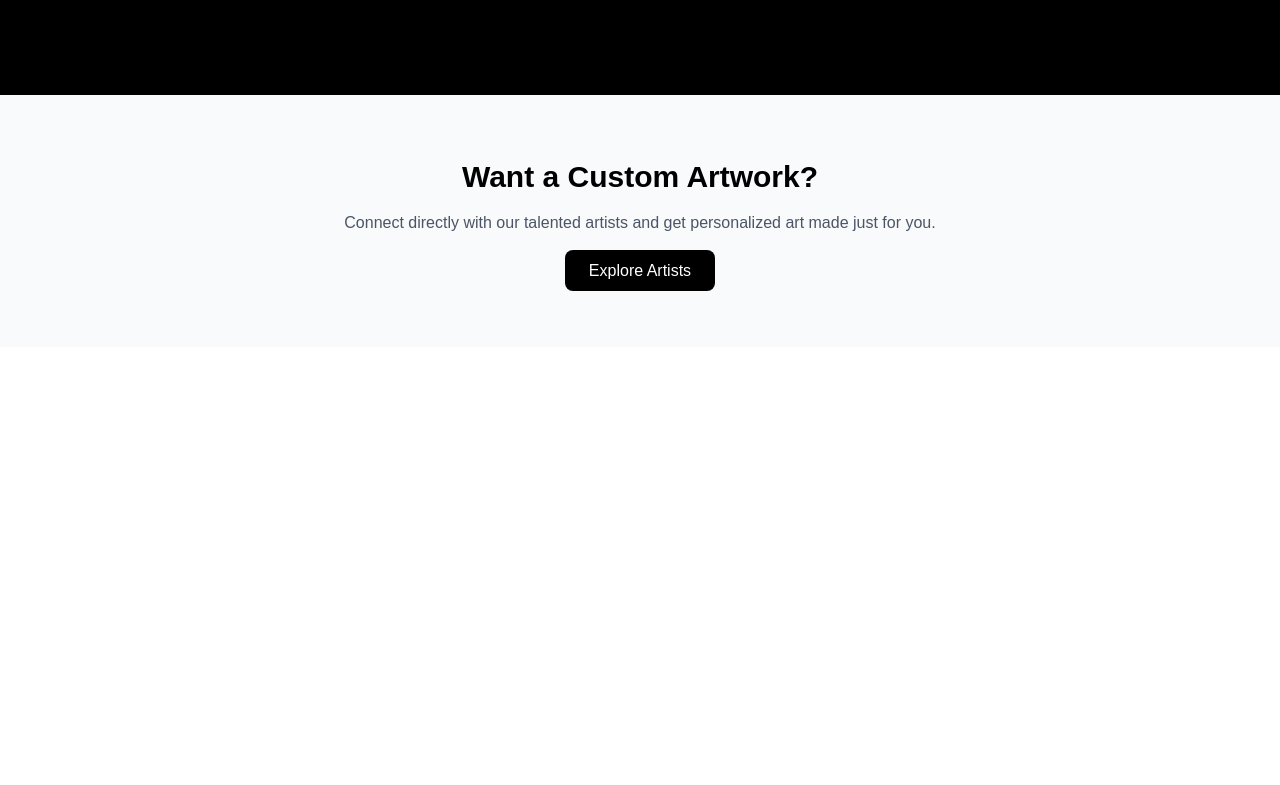
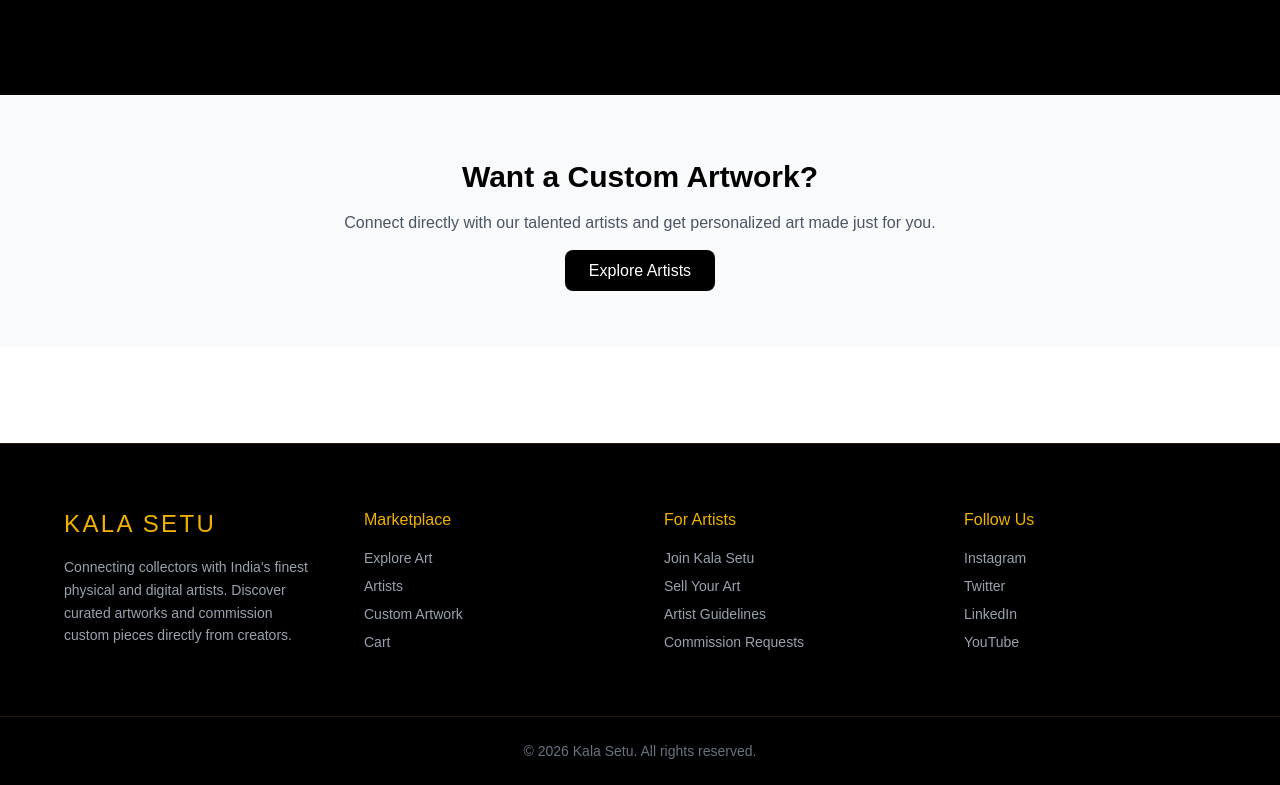
Before and after one commit to varshith385/kala-setu, a Next.js app: page / in a window 1280 px wide. Shown: the part 3719-4504 px from the top of the page. Before the commit the page ends 4066 px from the top, so only its background shows below. Built offline with nearby package versions, Linux system fonts and the light colour scheme.

Commit message:
Add luxury footer

```diff
--- a/app/layout.tsx
+++ b/app/layout.tsx
@@ -144,10 +144,68 @@ export default function RootLayout({
     <html lang="en">
       <body>
         <CartProvider>
-          <Navbar />
-          {children}
-          <CartDrawer />
-        </CartProvider>
+  <Navbar />
+
+  {children}
+
+  {/* LUXURY FOOTER */}
+  <footer className="border-t border-yellow-600/20 bg-black text-white mt-24">
+    <div className="max-w-7xl mx-auto px-6 md:px-16 py-16 grid md:grid-cols-4 gap-12">
+
+      {/* Brand */}
+      <div>
+        <h2 className="text-2xl text-yellow-500 tracking-widest mb-4">
+          KALA SETU
+        </h2>
+        <p className="text-gray-400 text-sm leading-relaxed">
+          Connecting collectors with India's finest physical and digital artists.
+          Discover curated artworks and commission custom pieces directly from creators.
+        </p>
+      </div>
+
+      {/* Marketplace */}
+      <div>
+        <h3 className="text-yellow-500 mb-4">Marketplace</h3>
+        <ul className="space-y-2 text-gray-400 text-sm">
+          <li><Link href="/explore">Explore Art</Link></li>
+          <li><Link href="/artists">Artists</Link></li>
+          <li><Link href="/custom-request">Custom Artwork</Link></li>
+          <li><Link href="/cart">Cart</Link></li>
+        </ul>
+      </div>
+
+      {/* For Artists */}
+      <div>
+        <h3 className="text-yellow-500 mb-4">For Artists</h3>
+        <ul className="space-y-2 text-gray-400 text-sm">
+          <li>Join Kala Setu</li>
+          <li>Sell Your Art</li>
+          <li>Artist Guidelines</li>
+          <li>Commission Requests</li>
+        </ul>
+      </div>
+
+      {/* Social */}
+      <div>
+        <h3 className="text-yellow-500 mb-4">Follow Us</h3>
+        <ul className="space-y-2 text-gray-400 text-sm">
+          <li>Instagram</li>
+          <li>Twitter</li>
+          <li>LinkedIn</li>
+          <li>YouTube</li>
+        </ul>
+      </div>
+
+    </div>
+
+    {/* Bottom copyright */}
+    <div className="border-t border-yellow-600/20 text-center text-gray-500 text-sm py-6">
+      © 2026 Kala Setu. All rights reserved.
+    </div>
+  </footer>
+
+  <CartDrawer />
+</CartProvider>
       </body>
     </html>
   );
```
